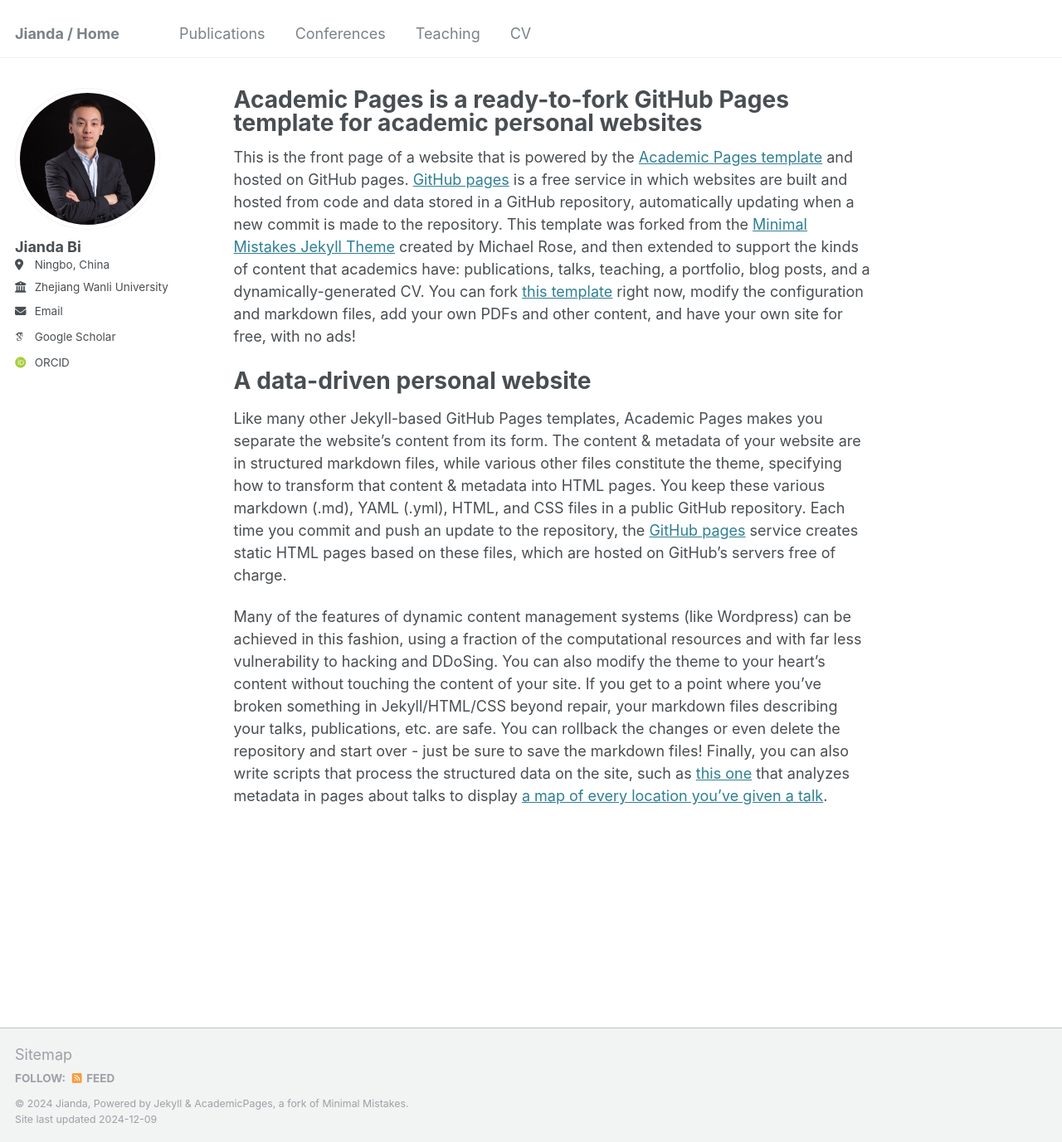
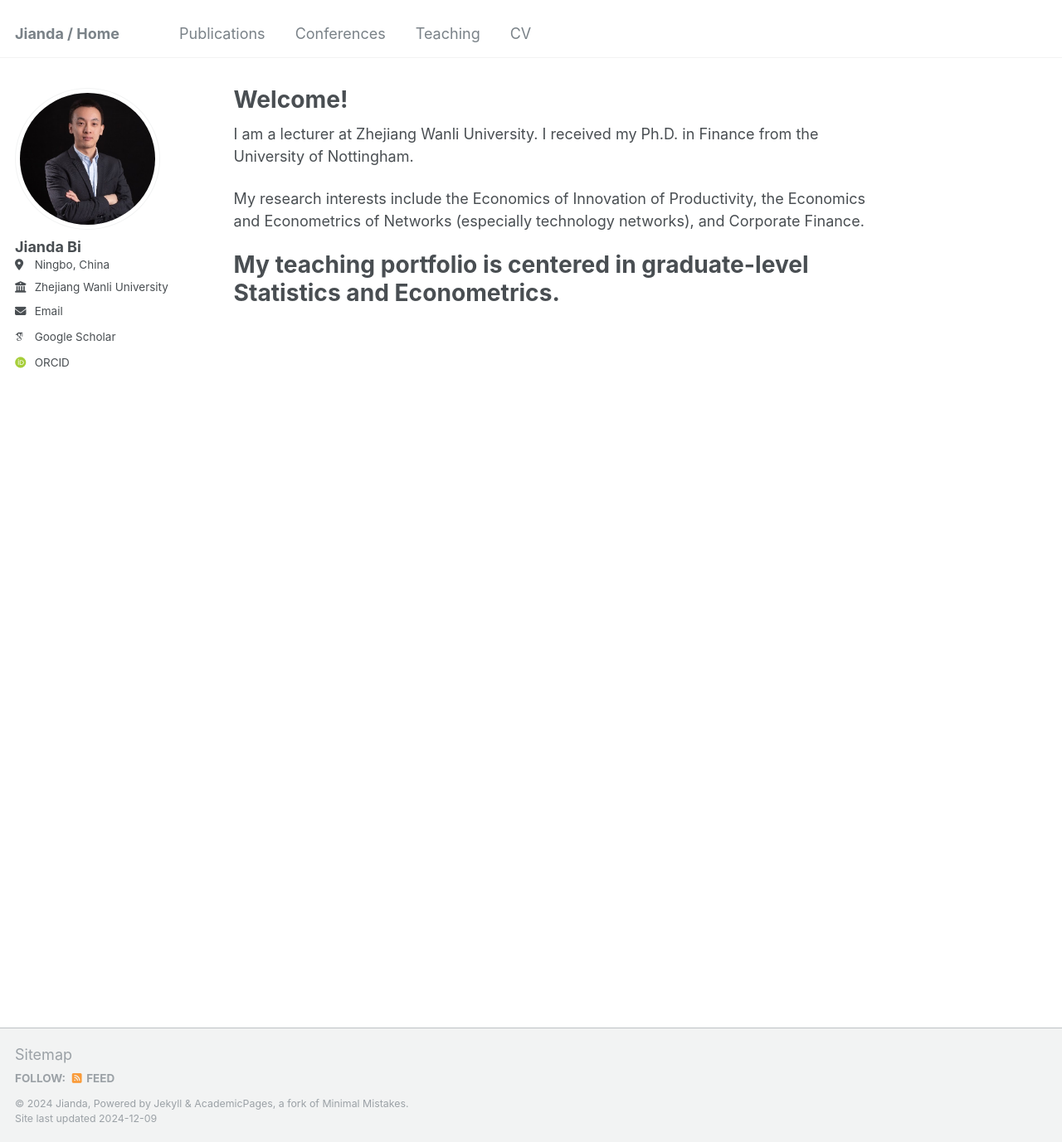
Before and after one commit to JiandaBi/Jianda.github.io, a Jekyll site: the page built from _pages/about.md, in a window 1280 px wide and 1377 px high. Shown: the whole window at 83% size. Built offline with Jekyll 4.4.1, drawn with Linux system fonts in a browser that asks for light colours; some web fonts are replaced.

Commit message:
Update about.md

```diff
--- a/_pages/about.md
+++ b/_pages/about.md
@@ -1,16 +1,13 @@
 ---
 permalink: /
-title: "Academic Pages is a ready-to-fork GitHub Pages template for academic personal websites"
+title: "Welcome!"
 author_profile: true
 redirect_from:
   - /about/
   - /about.html
 ---
 
-This is the front page of a website that is powered by the [Academic Pages template](https://github.com/academicpages/academicpages.github.io) and hosted on GitHub pages. [GitHub pages](https://pages.github.com) is a free service in which websites are built and hosted from code and data stored in a GitHub repository, automatically updating when a new commit is made to the repository. This template was forked from the [Minimal Mistakes Jekyll Theme](https://mmistakes.github.io/minimal-mistakes/) created by Michael Rose, and then extended to support the kinds of content that academics have: publications, talks, teaching, a portfolio, blog posts, and a dynamically-generated CV. You can fork [this template](https://github.com/academicpages/academicpages.github.io) right now, modify the configuration and markdown files, add your own PDFs and other content, and have your own site for free, with no ads!
+I am a lecturer at Zhejiang Wanli University. I received my Ph.D. in Finance from the University of Nottingham.
 
-A data-driven personal website
-======
-Like many other Jekyll-based GitHub Pages templates, Academic Pages makes you separate the website's content from its form. The content & metadata of your website are in structured markdown files, while various other files constitute the theme, specifying how to transform that content & metadata into HTML pages. You keep these various markdown (.md), YAML (.yml), HTML, and CSS files in a public GitHub repository. Each time you commit and push an update to the repository, the [GitHub pages](https://pages.github.com/) service creates static HTML pages based on these files, which are hosted on GitHub's servers free of charge.
-
-Many of the features of dynamic content management systems (like Wordpress) can be achieved in this fashion, using a fraction of the computational resources and with far less vulnerability to hacking and DDoSing. You can also modify the theme to your heart's content without touching the content of your site. If you get to a point where you've broken something in Jekyll/HTML/CSS beyond repair, your markdown files describing your talks, publications, etc. are safe. You can rollback the changes or even delete the repository and start over - just be sure to save the markdown files! Finally, you can also write scripts that process the structured data on the site, such as [this one](https://github.com/academicpages/academicpages.github.io/blob/master/talkmap.ipynb) that analyzes metadata in pages about talks to display [a map of every location you've given a talk](https://academicpages.github.io/talkmap.html).
+My research interests include the Economics of Innovation of Productivity, the Economics and Econometrics of Networks (especially technology networks), and Corporate Finance.
+# My teaching portfolio is centered in graduate-level Statistics and Econometrics.
```
